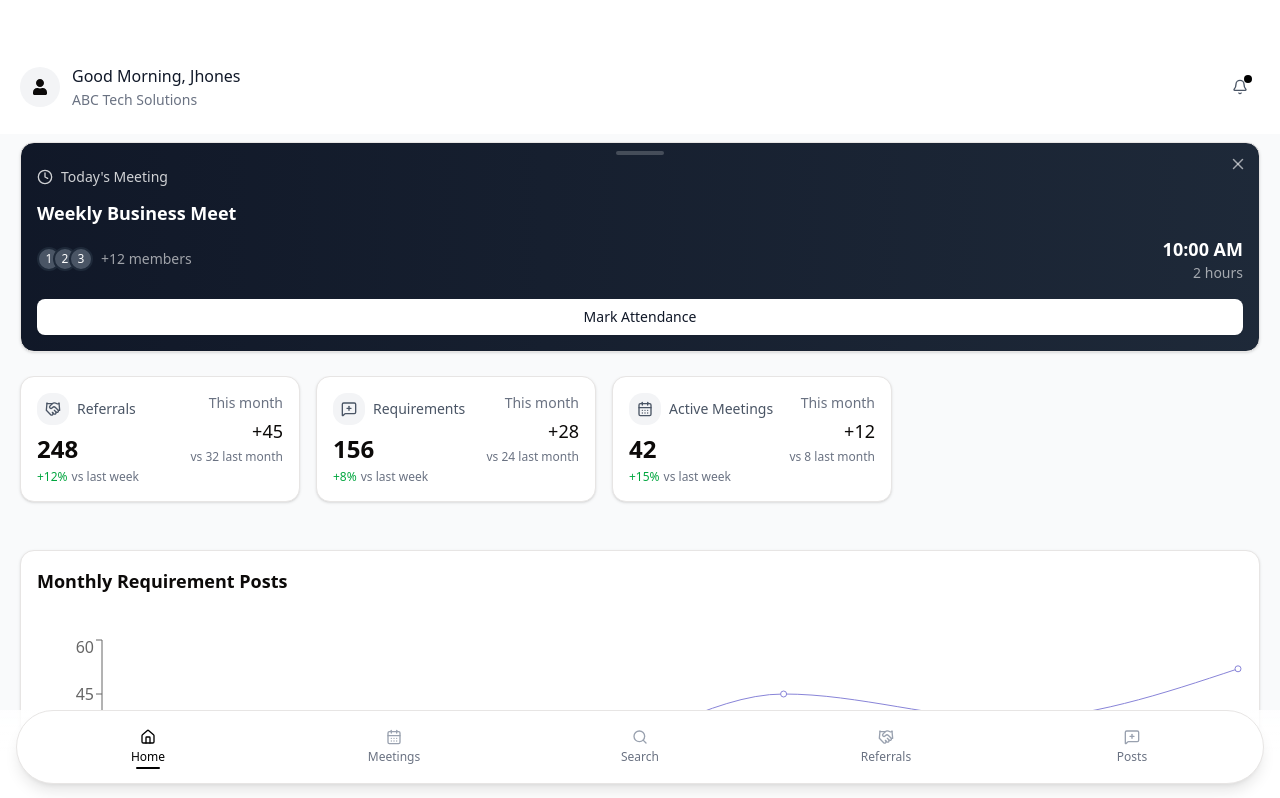
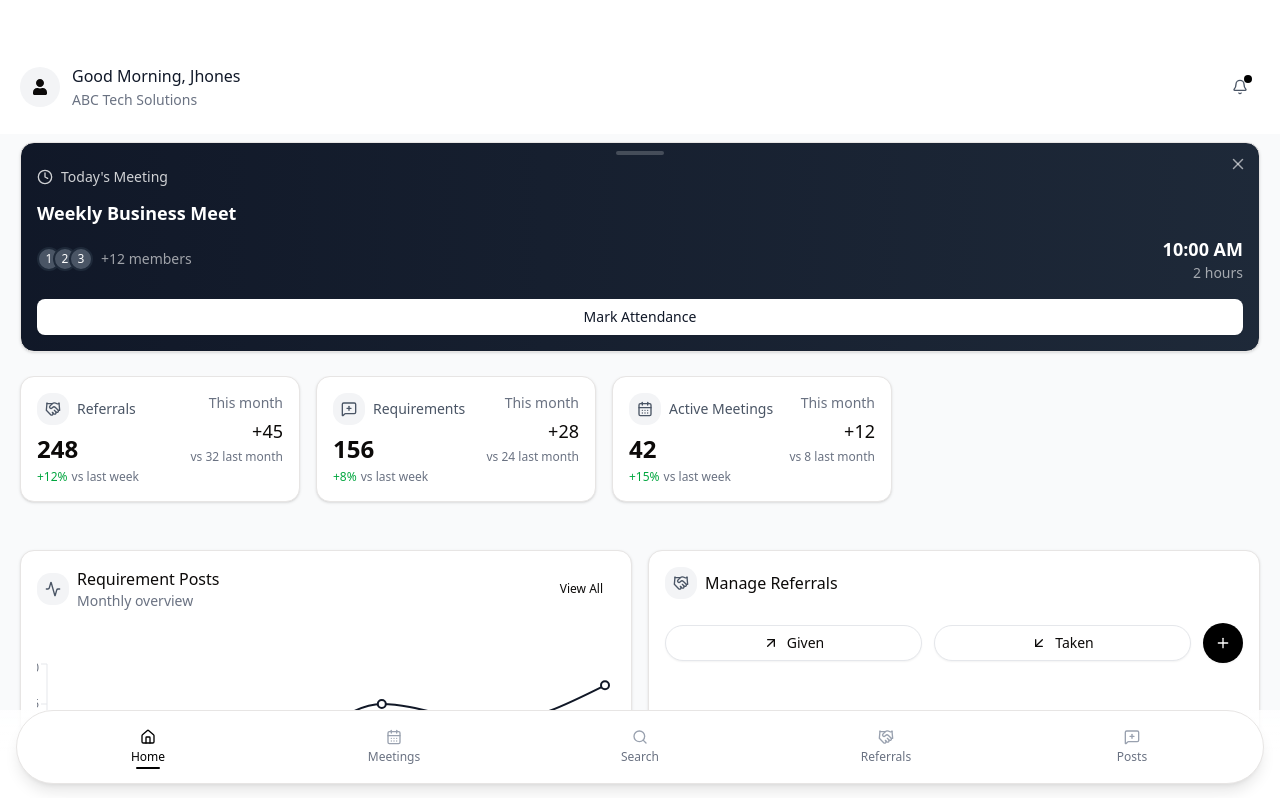
Before and after one commit to Developersbbs/kattunar-kuzhu-prototype, a Next.js app: page /dashboard in a window 1280 px wide. Shown: the top 798 px of the page. Built offline with nearby package versions, Linux system fonts and the light colour scheme.

Commit message:
feat: enhance dashboard with quick actions for managing referrals

```diff
--- a/app/dashboard/page.js
+++ b/app/dashboard/page.js
@@ -4,6 +4,10 @@ import { useState, useEffect, useRef } from "react";
 import { Card } from "@/components/ui/card";
 import { Button } from "@/components/ui/button";
 import { cn } from "@/lib/utils";
+import { FiArrowUpRight } from "react-icons/fi";
+import { FiArrowDownLeft } from "react-icons/fi";
+
+
 import {
   Bell,
   Users,
@@ -15,7 +19,8 @@ import {
   Clock,
   ChevronUp,
   X,
-  Activity
+  Activity,
+  Plus
 } from "lucide-react";
 import { FaUser } from "react-icons/fa";
 import Image from "next/image";
@@ -315,25 +320,9 @@ export default function Dashboard() {
         </div>
       </div>
 
-      {/* Line Chart - Monthly Requirement Posts */}
-      <div className="px-5 py-4">
-        <Card className="p-4 bg-white">
-          <h2 className="text-lg font-semibold mb-4">Monthly Requirement Posts</h2>
-          <div className="h-64">
-            <ResponsiveContainer>
-              <LineChart data={monthlyPosts}>
-                <XAxis dataKey="month" stroke="#8884d8" />
-                <YAxis />
-                <Tooltip />
-                <Line type="monotone" dataKey="posts" stroke="#8884d8" />
-              </LineChart>
-            </ResponsiveContainer>
-          </div>
-        </Card>
-      </div>
-
-      {/* Requirements Posts Chart */}
-      <div className="px-5 py-4">
+      {/* Requirements Posts Chart and Quick Actions Grid */}
+      <div className="px-5 py-4 grid grid-cols-1 md:grid-cols-2 gap-4">
+        {/* Requirements Posts Chart */}
         <Card className="p-4">
           <div className="flex items-center justify-between mb-6">
             <div className="flex items-center gap-2">
@@ -415,6 +404,46 @@ export default function Dashboard() {
             </div>
           </div>
         </Card>
+
+        {/* Quick Actions */}
+        <Card className="p-4">
+          <div className="flex items-center justify-between">
+            <div className="flex items-center gap-2">
+              <div className="p-2 bg-gray-100 rounded-xl">
+                <Handshake className="w-4 h-4 text-gray-600" />
+              </div>
+              <div>
+                <h3 className="font-medium">Manage Referrals</h3>
+              </div>
+            </div>
+          </div>
+
+          <div className="space-y-4">
+            {/* Referral Actions */}
+            <div className="flex items-center gap-3">
+              <Button
+                variant="outline"
+                className="flex-1 rounded-full border-gray-200 hover:bg-gray-50 hover:text-black"
+              >
+                <FiArrowUpRight />
+                Given
+              </Button>
+              <Button
+                variant="outline"
+                className="flex-1 rounded-full border-gray-200 hover:bg-gray-50 hover:text-black"
+              >
+                <FiArrowDownLeft />
+                Taken
+              </Button>
+              <Button
+                size="icon"
+                className="h-10 w-10 rounded-full bg-black text-white hover:bg-gray-800"
+              >
+                <Plus className="h-5 w-5" />
+              </Button>
+            </div>
+          </div>
+        </Card>
       </div>
 
       {/* Mobile Navigation */}
```
